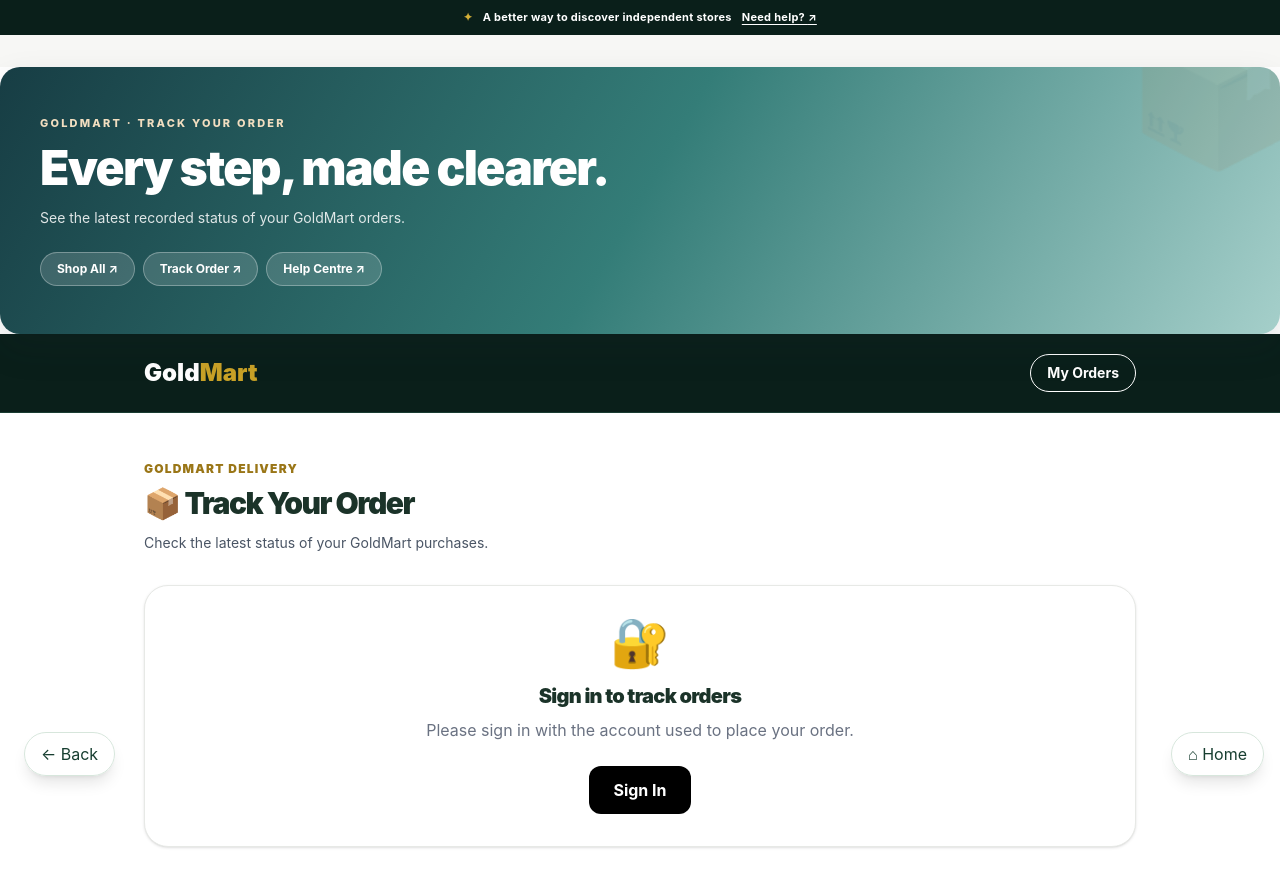
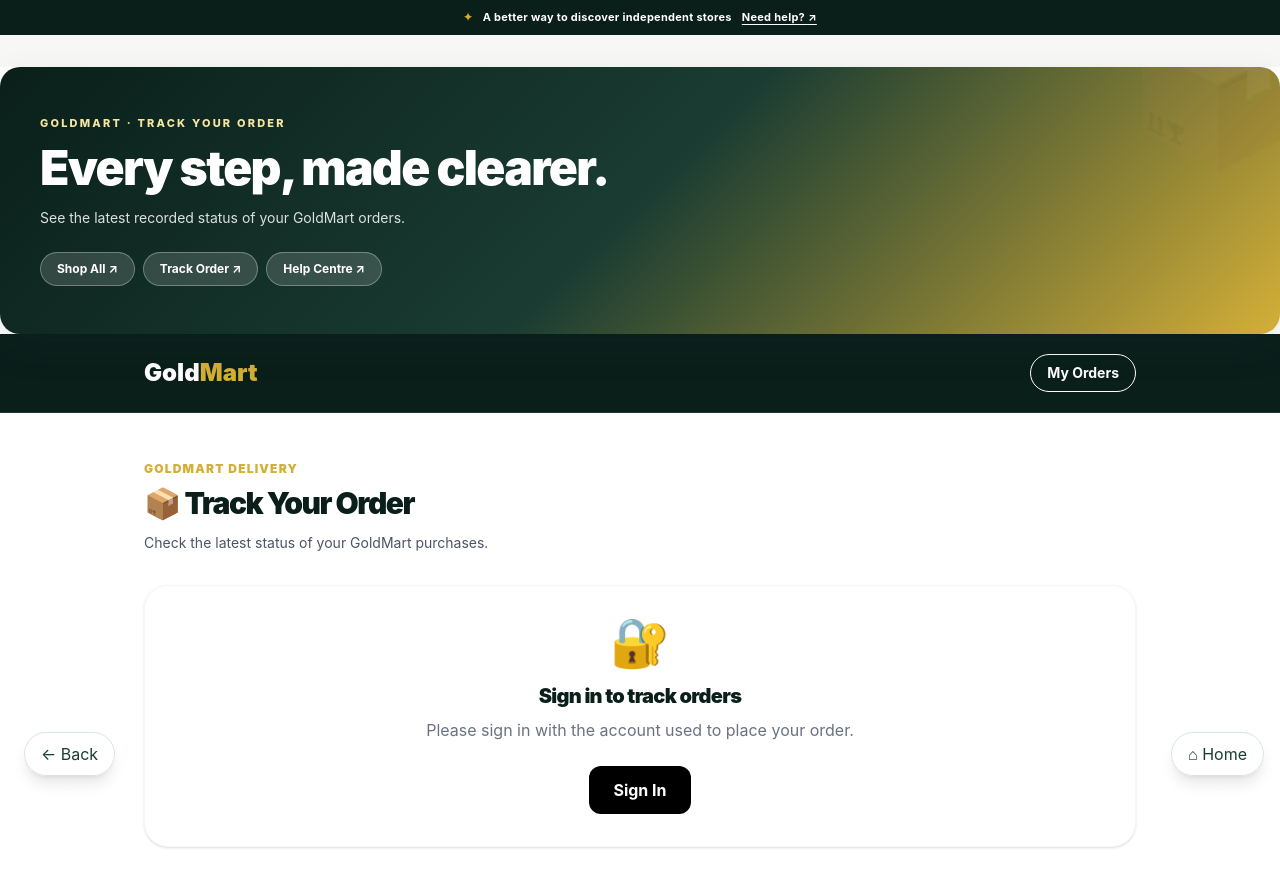
Before and after one commit to oscar1-max/Gold-mart-Ybsr, a Next.js app: page /track-order in a window 1280 px wide. Shown: the top 886 px of the page. Built offline with nearby package versions, Linux system fonts and the light colour scheme.

Commit message:
Apply luxury palette to GoldMart buyer journey

```diff
--- a/app/track-order/page.tsx
+++ b/app/track-order/page.tsx
@@ -295,11 +295,11 @@ export default function TrackOrderPage() {
   // ===================================================
 
   return (
-    <main className="min-h-screen bg-[#f5f8f6] pb-28 text-[#1b3329] md:pb-14">
-      <section aria-label="Track your order introduction" className="relative mx-auto mt-5 max-w-7xl overflow-hidden rounded-[27px] px-6 py-8 text-white shadow-[0_15px_35px_rgba(25,39,46,0.13)] sm:mt-8 sm:px-10 sm:py-12" style={{ background: "linear-gradient(120deg,#173D44,#347D78,#A5CFCA)" }}>
+    <main className="min-h-screen bg-[#FFFFFF] pb-28 text-[#0A1F1A] md:pb-14">
+      <section aria-label="Track your order introduction" className="relative mx-auto mt-5 max-w-7xl overflow-hidden rounded-[27px] px-6 py-8 text-white shadow-[0_15px_35px_rgba(25,39,46,0.13)] sm:mt-8 sm:px-10 sm:py-12" style={{ background: "linear-gradient(135deg, #0A1F1A 0%, #1A3C32 50%, #D4AF37 100%)" }}>
         <div className="pointer-events-none absolute -right-8 -top-14 text-[150px] leading-none opacity-10" aria-hidden="true">📦</div>
         <div className="relative">
-          <p className="text-[11px] font-extrabold uppercase tracking-[0.2em] text-[#F2DEC0]">GoldMart · Track your order</p>
+          <p className="text-[11px] font-extrabold uppercase tracking-[0.2em] text-[#F5E6A3]">GoldMart · Track your order</p>
           <h2 className="mt-3 max-w-2xl text-3xl font-black tracking-tight sm:text-5xl">Every step, made clearer.</h2>
           <p className="mt-3 max-w-xl text-sm leading-7 text-white/85">See the latest recorded status of your GoldMart orders.</p>
           <div className="mt-5 flex flex-wrap gap-2">
@@ -320,7 +320,7 @@ export default function TrackOrderPage() {
             className="text-2xl font-black"
           >
             Gold
-            <span className="text-[#C9A227]">
+            <span className="text-[#D4AF37]">
               Mart
             </span>
           </Link>
@@ -338,7 +338,7 @@ export default function TrackOrderPage() {
 
       <section className="mx-auto max-w-5xl px-4 py-8 sm:py-12">
 
-        <p className="text-xs font-black uppercase tracking-widest text-[#9A7617]">
+        <p className="text-xs font-black uppercase tracking-widest text-[#D4AF37]">
           GoldMart Delivery
         </p>
 
@@ -354,7 +354,7 @@ export default function TrackOrderPage() {
         {/* NOT LOGGED IN */}
 
         {!loggedIn && (
-          <div className="mt-8 rounded-3xl border border-[#E7E9E6] bg-white shadow-[0_5px_18px_rgba(24,42,50,0.045)] p-8 text-center shadow-sm">
+          <div className="mt-8 rounded-3xl border border-[#F7F7F5] bg-white shadow-[0_5px_18px_rgba(24,42,50,0.045)] p-8 text-center shadow-sm">
             <div className="text-5xl">
               🔐
             </div>
@@ -380,7 +380,7 @@ export default function TrackOrderPage() {
         {/* LOADING */}
 
         {loggedIn && loading && (
-          <div className="mt-8 rounded-3xl border border-[#E7E9E6] bg-white shadow-[0_5px_18px_rgba(24,42,50,0.045)] p-10 text-center shadow-sm">
+          <div className="mt-8 rounded-3xl border border-[#F7F7F5] bg-white shadow-[0_5px_18px_rgba(24,42,50,0.045)] p-10 text-center shadow-sm">
             <div className="text-5xl">
               ⏳
             </div>
@@ -417,7 +417,7 @@ export default function TrackOrderPage() {
           !loading &&
           !error &&
           orders.length === 0 && (
-            <div className="mt-8 rounded-3xl border border-[#E7E9E6] bg-white shadow-[0_5px_18px_rgba(24,42,50,0.045)] p-10 text-center shadow-sm">
+            <div className="mt-8 rounded-3xl border border-[#F7F7F5] bg-white shadow-[0_5px_18px_rgba(24,42,50,0.045)] p-10 text-center shadow-sm">
               <div className="text-5xl">
                 🛒
               </div>
@@ -450,7 +450,7 @@ export default function TrackOrderPage() {
 
               {/* SELECT ORDER */}
 
-              <div className="rounded-3xl border border-[#E7E9E6] bg-white shadow-[0_5px_18px_rgba(24,42,50,0.045)] p-6 shadow-sm">
+              <div className="rounded-3xl border border-[#F7F7F5] bg-white shadow-[0_5px_18px_rgba(24,42,50,0.045)] p-6 shadow-sm">
                 <div className="flex flex-wrap items-center justify-between gap-3">
 
                   <label
@@ -482,7 +482,7 @@ export default function TrackOrderPage() {
                       Number(event.target.value)
                     )
                   }
-                  className="mt-4 w-full rounded-xl border bg-white px-4 py-3 outline-none focus:border-[#C9A227]"
+                  className="mt-4 w-full rounded-xl border bg-white px-4 py-3 outline-none focus:border-[#D4AF37]"
                 >
                   {orders.map((order) => (
                     <option
@@ -498,7 +498,7 @@ export default function TrackOrderPage() {
 
               {/* ORDER DETAILS */}
 
-              <div className="rounded-3xl border border-[#E7E9E6] bg-white shadow-[0_5px_18px_rgba(24,42,50,0.045)] p-6 shadow-sm sm:p-8">
+              <div className="rounded-3xl border border-[#F7F7F5] bg-white shadow-[0_5px_18px_rgba(24,42,50,0.045)] p-6 shadow-sm sm:p-8">
 
                 <div className="flex flex-wrap items-start justify-between gap-4">
                   <div>
@@ -539,7 +539,7 @@ export default function TrackOrderPage() {
                     Order Total
                   </p>
 
-                  <p className="mt-1 text-2xl font-black text-[#9A7617]">
+                  <p className="mt-1 text-2xl font-black text-[#D4AF37]">
                     {formatAmount(
                       selectedOrder.total_amount,
                       currency
@@ -550,7 +550,7 @@ export default function TrackOrderPage() {
 
               {/* STATUS TIMELINE */}
 
-              <div className="rounded-3xl border border-[#E7E9E6] bg-white shadow-[0_5px_18px_rgba(24,42,50,0.045)] p-6 shadow-sm sm:p-8">
+              <div className="rounded-3xl border border-[#F7F7F5] bg-white shadow-[0_5px_18px_rgba(24,42,50,0.045)] p-6 shadow-sm sm:p-8">
 
                 <h2 className="text-xl font-black">
                   Delivery Progress
@@ -607,7 +607,7 @@ export default function TrackOrderPage() {
                               <div
                                 className={`flex h-10 w-10 shrink-0 items-center justify-center rounded-full border-2 font-black ${
                                   completed
-                                    ? "border-[#C9A227] bg-[#C9A227] text-black"
+                                    ? "border-[#D4AF37] bg-[#D4AF37] text-black"
                                     : "border-gray-200 bg-white text-gray-400"
                                 }`}
                               >
@@ -621,7 +621,7 @@ export default function TrackOrderPage() {
                                   className={`min-h-14 w-0.5 flex-1 ${
                                     index <
                                     currentStep
-                                      ? "bg-[#C9A227]"
+                                      ? "bg-[#D4AF37]"
                                       : "bg-gray-200"
                                   }`}
                                 />
@@ -662,7 +662,7 @@ export default function TrackOrderPage() {
 
               {/* PURCHASED PRODUCTS */}
 
-              <div className="rounded-3xl border border-[#E7E9E6] bg-white shadow-[0_5px_18px_rgba(24,42,50,0.045)] p-6 shadow-sm sm:p-8">
+              <div className="rounded-3xl border border-[#F7F7F5] bg-white shadow-[0_5px_18px_rgba(24,42,50,0.045)] p-6 shadow-sm sm:p-8">
 
                 <h2 className="text-xl font-black">
                   Products in This Order
```
